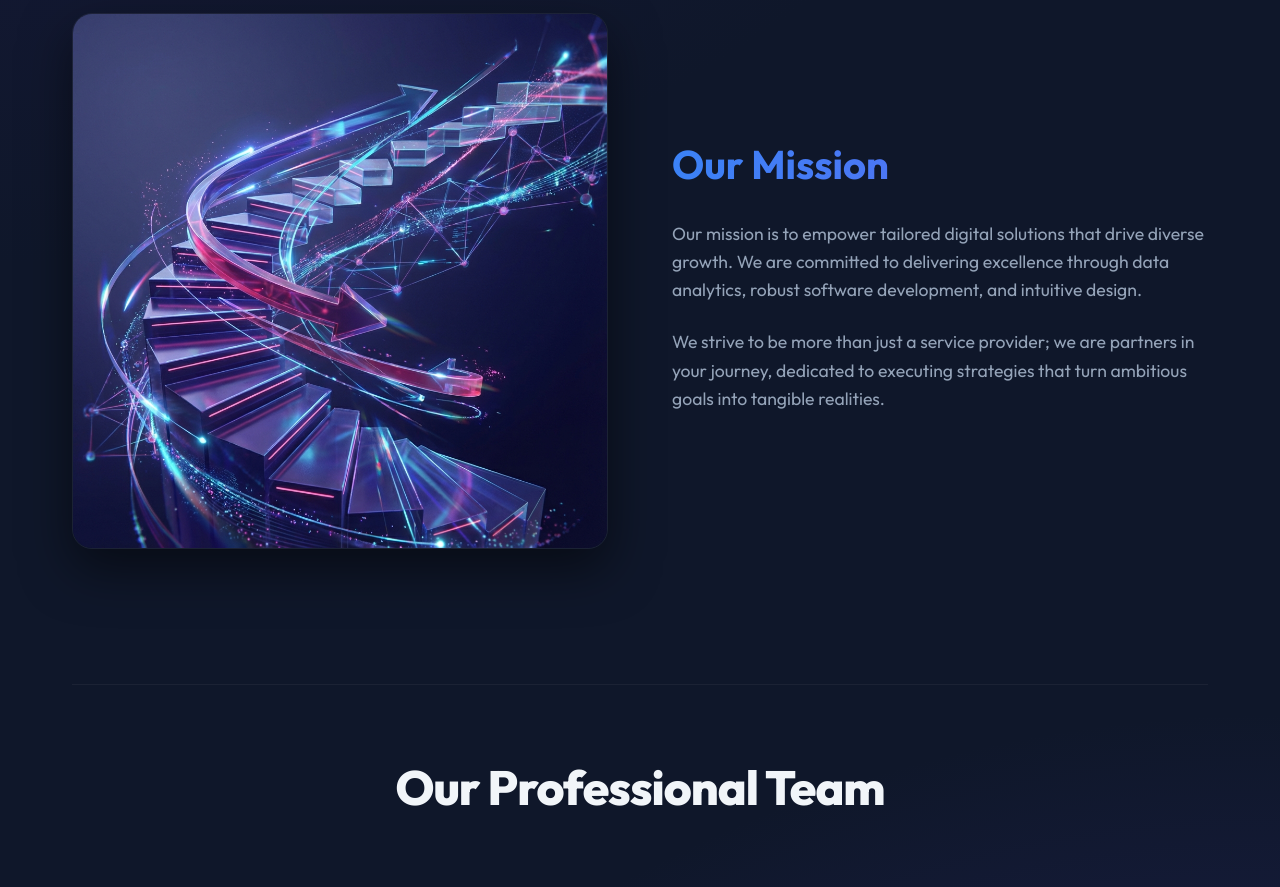
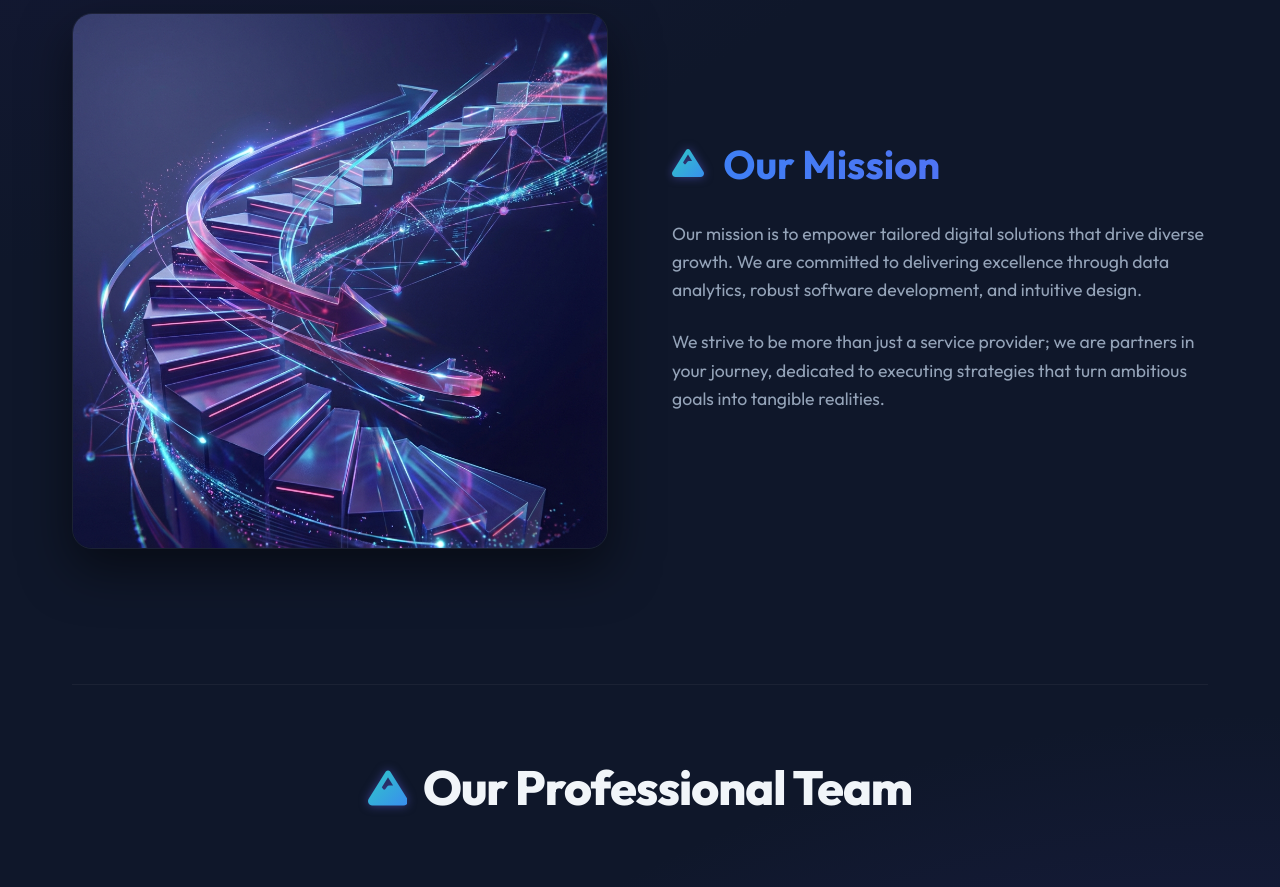
Before and after one commit to sammyharrison58/Harris-Apex, a plain HTML site: page about.html in a window 1280 px wide. Shown: the part 1120-2007 px from the top of the page. Drawn offline with Linux system fonts and the light colour scheme.

Commit message:
apply changes

```diff
--- a/about.html
+++ b/about.html
@@ -5,7 +5,8 @@
     <meta charset="UTF-8">
     <meta name="viewport" content="width=device-width, initial-scale=1.0">
     <meta name="description" content="About Harris Apex - Vision, Mission and Team">
-    <title>About Us | Harris Apex</title>
+    <title>▲ About Us | Harris Apex</title>
+    <link rel="icon" type="image/svg+xml" href="favicon.svg">
     <link rel="stylesheet" href="style.css">
     <link rel="stylesheet" href="https://cdnjs.cloudflare.com/ajax/libs/font-awesome/6.4.0/css/all.min.css">
     <style>
--- a/style.css
+++ b/style.css
@@ -115,6 +115,22 @@ body {
     font-weight: 800;
     margin-bottom: 4rem;
     letter-spacing: -1px;
+    display: flex;
+    align-items: center;
+    justify-content: center;
+    gap: 1rem;
+}
+
+.section-title::before {
+    content: "\f6fc";
+    font-family: "Font Awesome 6 Free";
+    font-weight: 900;
+    font-size: 2.5rem;
+    background: linear-gradient(135deg, var(--accent-color), var(--primary-color));
+    -webkit-background-clip: text;
+    background-clip: text;
+    -webkit-text-fill-color: transparent;
+    filter: drop-shadow(0 0 5px rgba(99, 102, 241, 0.5));
 }
 
 .section-title span {
@@ -644,6 +660,29 @@ footer {
 .page-header h1 {
     font-size: 3.5rem;
     margin-bottom: 1rem;
+    display: flex;
+    align-items: center;
+    justify-content: center;
+    gap: 1.5rem;
+}
+
+.page-header h1::before,
+.about-text h2::before {
+    content: "\f6fc";
+    font-family: "Font Awesome 6 Free";
+    font-weight: 900;
+    font-size: 0.8em;
+    background: linear-gradient(135deg, var(--accent-color), var(--primary-color));
+    -webkit-background-clip: text;
+    background-clip: text;
+    -webkit-text-fill-color: transparent;
+    filter: drop-shadow(0 0 5px rgba(99, 102, 241, 0.5));
+}
+
+.about-text h2 {
+    display: flex;
+    align-items: center;
+    gap: 1.2rem;
 }
 
 .page-header h1 span {
```
Also changed, not shown: contact.html (+2 -1 lines), index.html (+4 -2 lines), services.html (+2 -1 lines), team.html (+2 -1 lines), favicon.png (added), favicon.svg (added).
